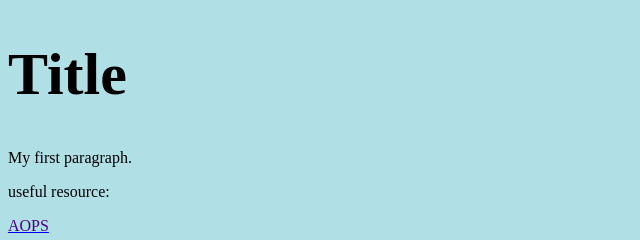
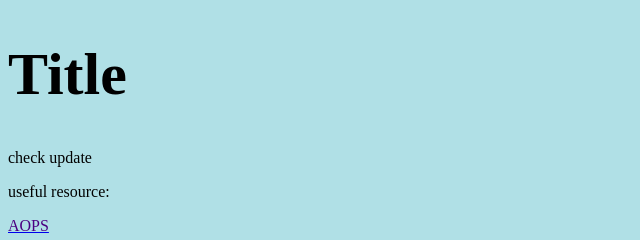
Before and after one commit to SupersonicMan12/SupersonicMan12.github.io, a plain HTML site: page index.html in a window 1280 px wide. Shown: the top 240 px of the page, 0-640 px from the left. Drawn offline with Linux system fonts and the light colour scheme.

Commit message:
updated text

```diff
--- a/index.html
+++ b/index.html
@@ -3,7 +3,7 @@
 <body style="background-color:powderblue;">
 
 <h1 style="font-size:60px;">Title</h1>
-<p>My first paragraph.</p>
+<p>check update</p>
 <p>useful resource: </p>
 <a href="https://artofproblemsolving.com/">
     <p style="color:indigo">AOPS</p>
```
